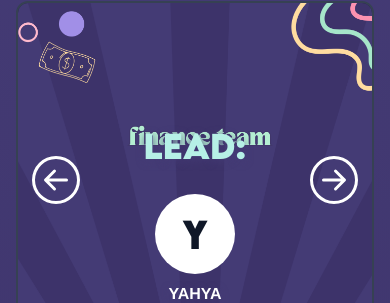
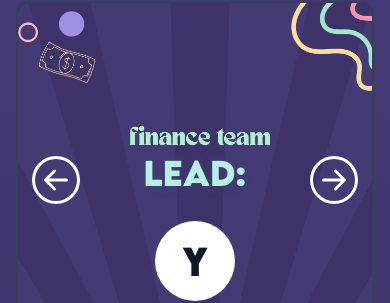
Before and after one commit to Waybionic/temp-website, a Next.js app in the folder waybionic/: page /team in a window 390 px wide. Shown: the part 559-862 px from the top of the page. Built offline with nearby package versions, Linux system fonts and the light colour scheme.

Commit message:
made mobile version of team page look better

```diff
--- a/waybionic/src/app/team/components/hero.tsx
+++ b/waybionic/src/app/team/components/hero.tsx
@@ -218,7 +218,7 @@ export default function TeamCarousel() {
 									style={{ objectFit: 'cover', objectPosition: 'center' }}
 								/>
 								<div className="relative z-10 flex flex-col items-center justify-center w-full h-full">
-									<span className="block font-bold" style={{ fontFamily: 'LemonMilk, sans-serif', fontSize: '2rem', marginTop: '90px', marginBottom: '24px', color: teamColors[team.name] || '#fff', textShadow: '0 2px 8px #443B75' }}>{team.leads.length === 1 ? 'lead:' : 'leads:'}</span>
+									<span className="block font-bold mt-36 sm:mt-[90px]" style={{ fontFamily: 'LemonMilk, sans-serif', fontSize: '2rem', marginBottom: '24px', color: teamColors[team.name] || '#fff', textShadow: '0 2px 8px #443B75' }}>{team.leads.length === 1 ? 'lead:' : 'leads:'}</span>
 									<div className="flex flex-wrap justify-center items-center gap-6 mb-12">
 										{team.leads && team.leads.map((lead, i) => (
 											<div key={i} className="flex flex-col items-center">
```
